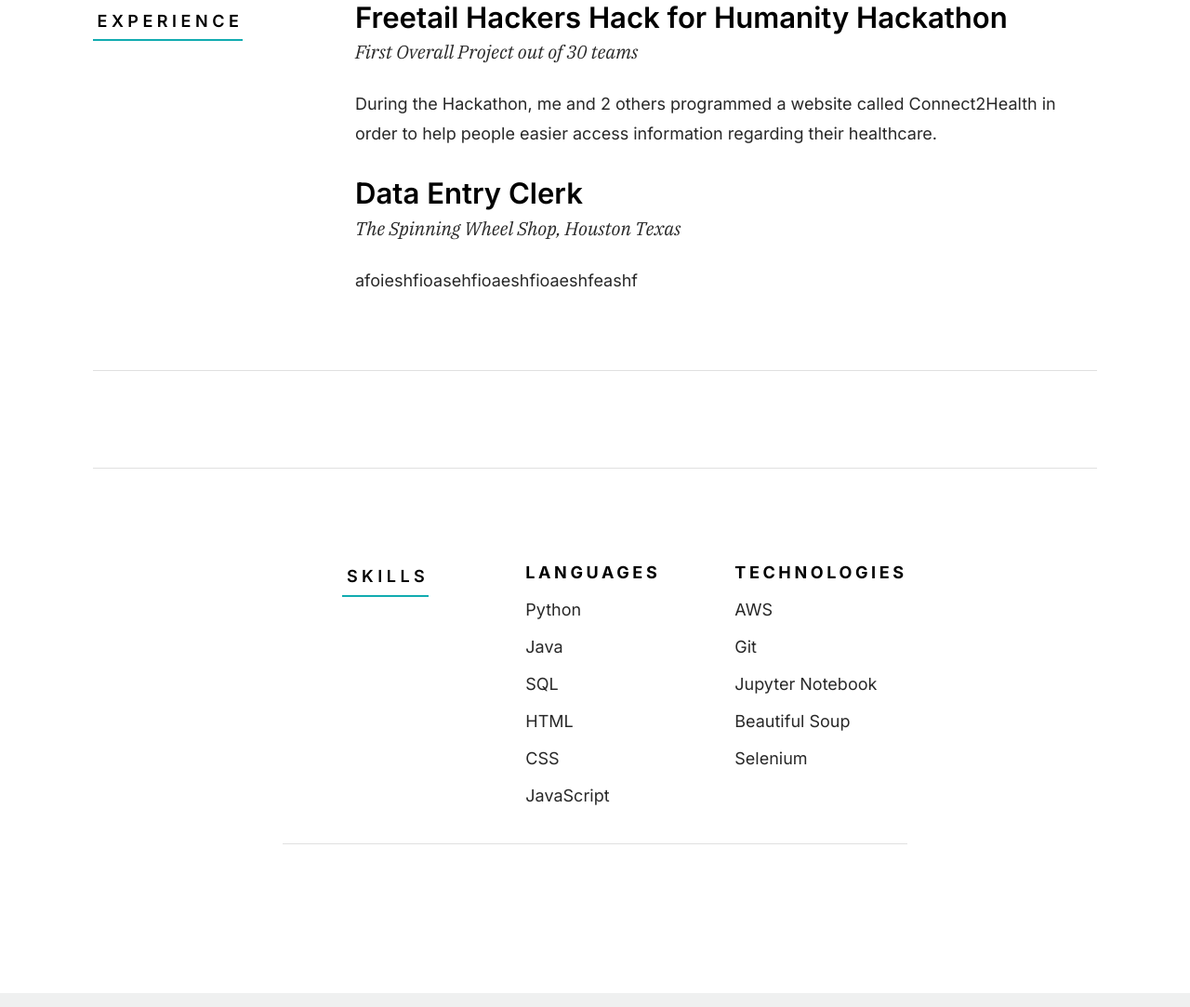
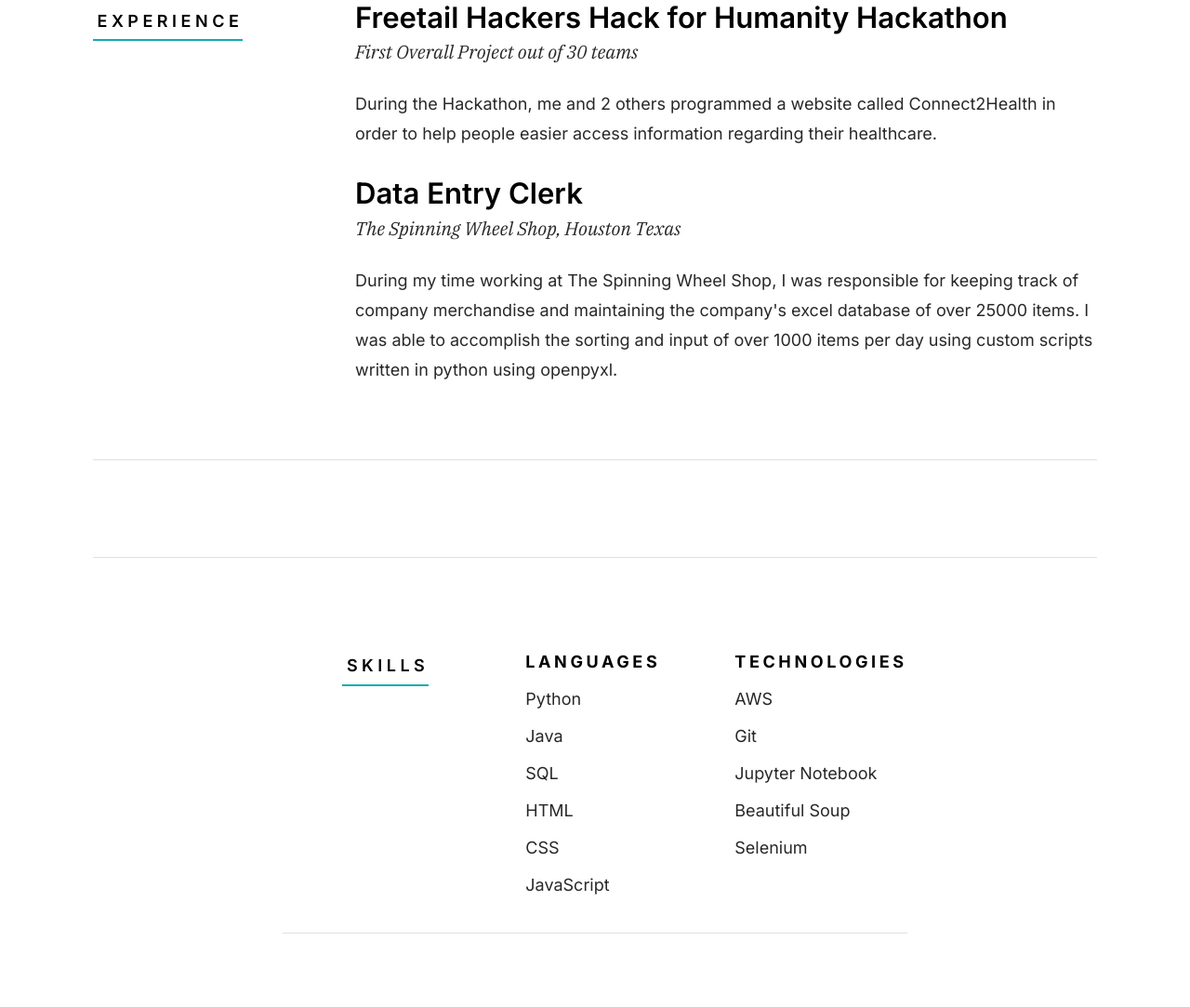
Before and after one commit to Hiepowork/Hiepowork.github.io, a plain HTML site: page index.html in a window 1280 px wide. Shown: the part 2230-3313 px from the top of the page at 93% size. Drawn offline with Linux system fonts and the light colour scheme.

Commit message:
Update index.html

```diff
--- a/index.html
+++ b/index.html
@@ -200,7 +200,7 @@
                         <p class="resume-block__header-meta">
                             <span>The Spinning Wheel Shop, Houston Texas</span>
                             <p>
-                        afoieshfioasehfioaeshfioaeshfeashf
+                        During my time working at The Spinning Wheel Shop, I was responsible for keeping track of company merchandise and maintaining the company's excel database of over 25000 items. I was able to accomplish the sorting and input of over 1000 items per day using custom scripts written in python using openpyxl.
                         </p>
                         </p>
                     </div>
```
